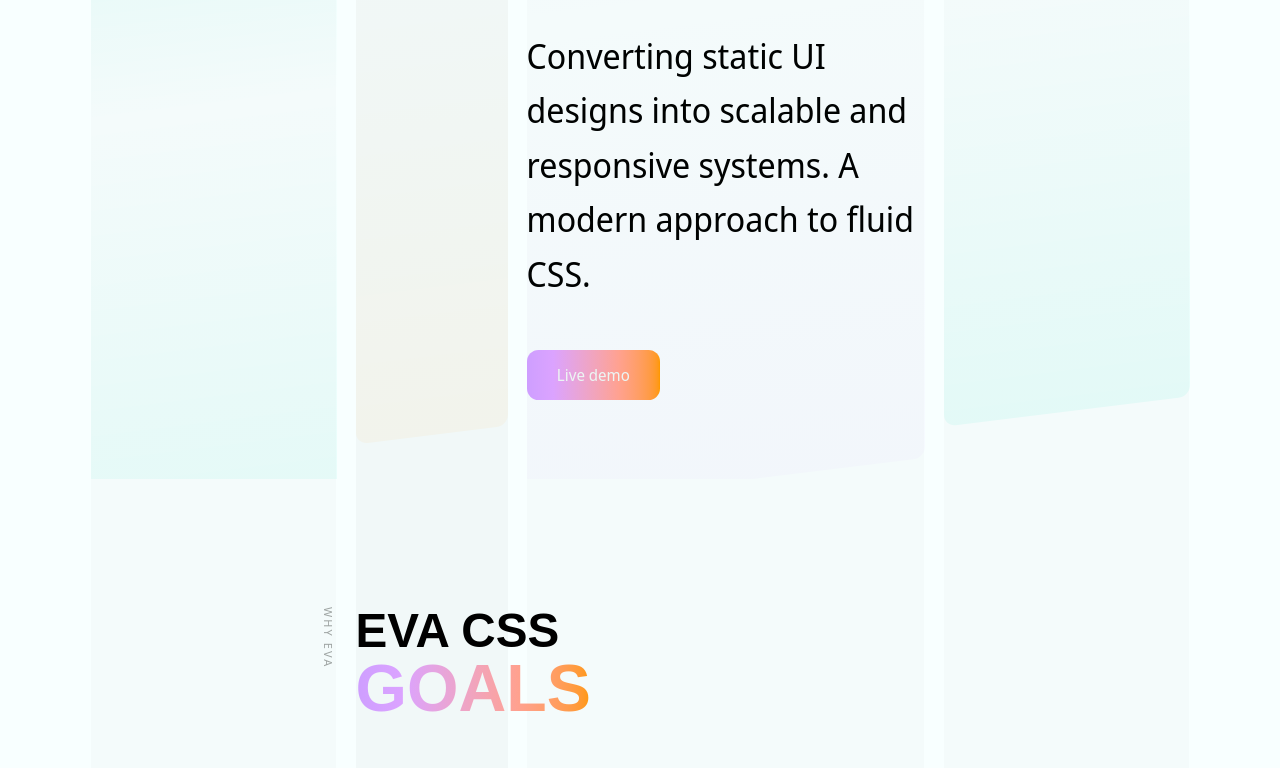
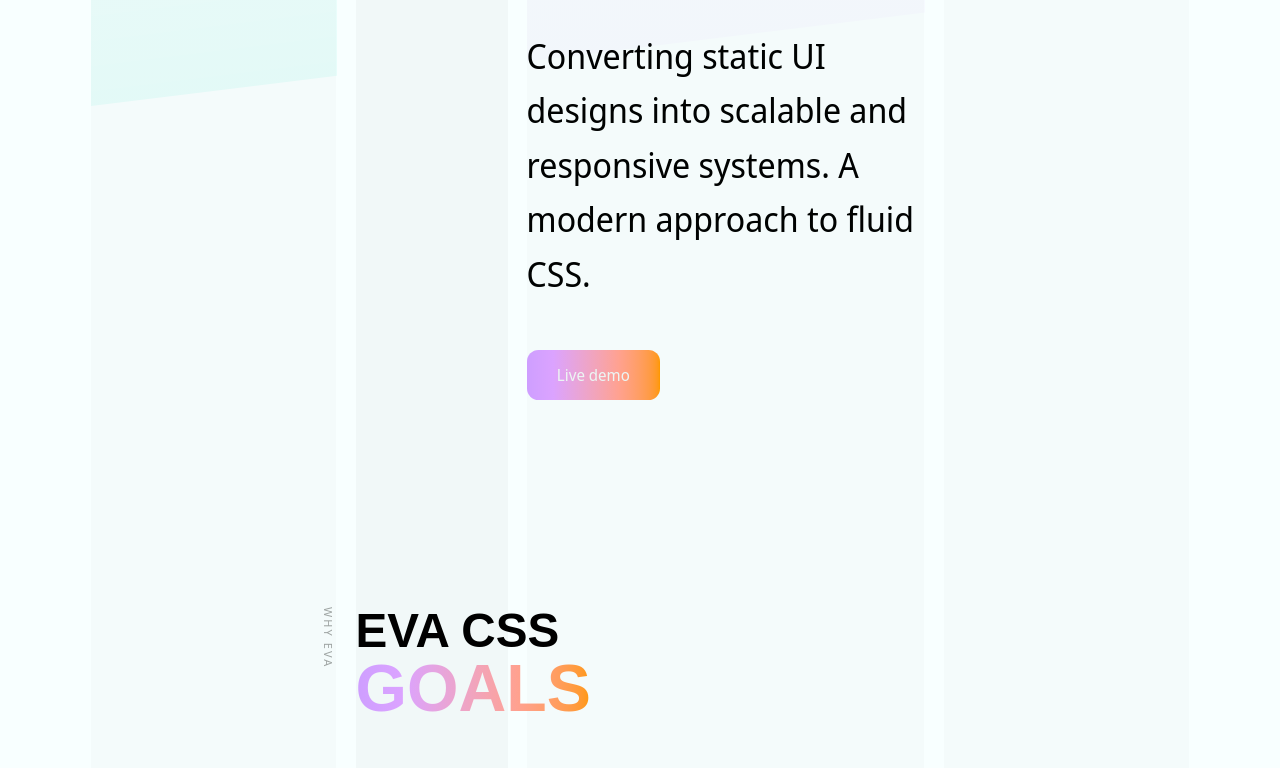
Before and after one commit to nkdeus/eva, a website: page index.html in a window 1280 px wide. Shown: the part 484-1252 px from the top of the page. Drawn offline with nearby package versions, Linux system fonts and the light colour scheme; a web font is replaced by a local one.

Commit message:
style(hero): the wash raised by half, only the bevelled end left, no radius
The boxes move up a full half of their height, so the head of the
gradient leaves the frame through the top and only its end stays: the
bevelled edge and the last faint stop of colour. The radius is gone —
the edge has to read as a cut, not as a card.

`translateY` now comes before `skewY` so the offset is measured in plain
space rather than in the skewed one.

Co-Authored-By: Claude Opus 5 (1M context) <noreply@anthropic.com>
Claude-Session: https://claude.ai/code/session_015ftMhQLErLrYYmNQDFjvVL

```diff
--- a/styles/custom/_layout.scss
+++ b/styles/custom/_layout.scss
@@ -341,10 +341,13 @@
   align-items: stretch;
   row-gap: 0;
 
+  // Remontées d'une demi-hauteur : le début du dégradé sort par le haut et
+  // seule sa fin reste dans le cadre — c'est-à-dire l'arête biseautée et le
+  // dernier palier de couleur. Pas de rayon : l'arête doit se lire comme une
+  // coupe, pas comme une carte.
   > * {
-    transform: skewY(-7deg) translateY(var(--glow-shift, 0));
+    transform: translateY(calc(-50% + var(--glow-shift, 0%))) skewY(-7deg);
     transform-origin: 0 0;
-    border-radius: var(--12);
   }
 
   // Le dernier palier — la « fin » du dégradé — vaut moins de la moitié du
```
Also changed, not shown: styles/main-compressed.css, styles/main.css, 1 other file.
